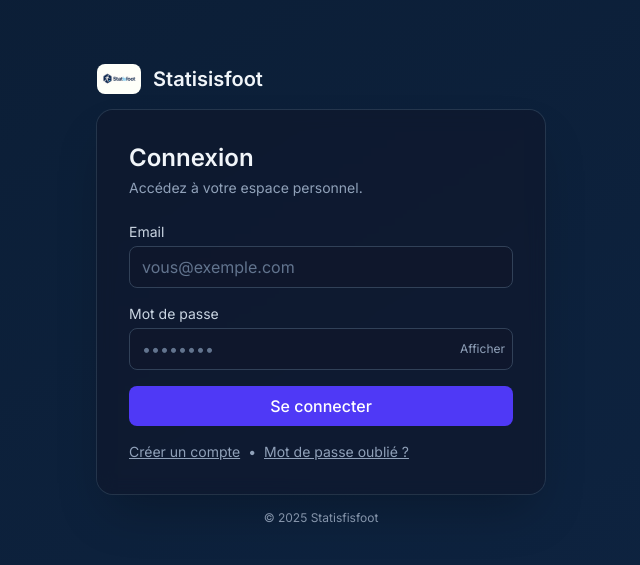
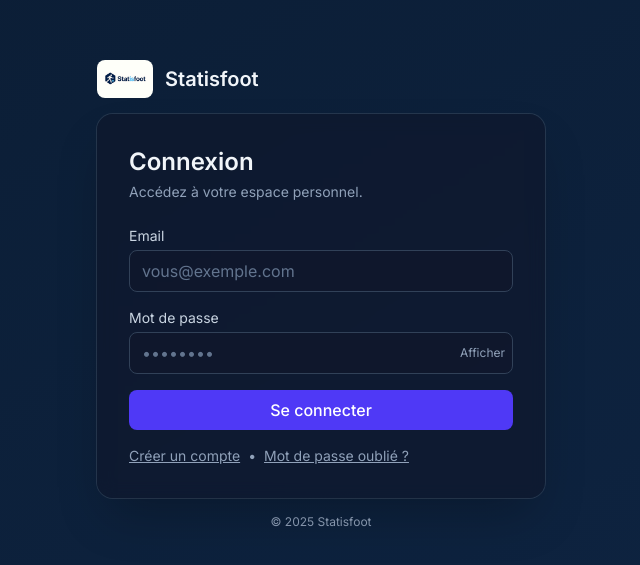
Before and after one commit to mvesankara/statisfoot, a Next.js app: page /login in a window 1280 px wide. Shown: the part 105-670 px from the top of the page, without its empty margins (319-959 px from the left). Built offline with nearby package versions, Linux system fonts and the light colour scheme; no server answers; the database is empty.

Commit message:
Fix auth layout branding copy

```diff
--- a/src/app/(auth)/layout.tsx
+++ b/src/app/(auth)/layout.tsx
@@ -19,13 +19,13 @@ export default function AuthLayout({ children }: { children: ReactNode }) {
           <Image
             src="/brand/statisfoot-logo.jpeg"
             alt="Statisfoot"
-            width={44}
-            height={44}
+            width={56}
+            height={56}
             priority
             className="rounded-lg"
           />
           <div className="text-xl font-semibold">
-            Statis<span className="text-brand-sky">is</span>foot
+            Statis<span className="text-brand-sky">foot</span>
           </div>
         </div>
 
@@ -35,7 +35,7 @@ export default function AuthLayout({ children }: { children: ReactNode }) {
         </div>
 
         <p className="text-center text-xs text-slate-400 mt-4">
-          © {new Date().getFullYear()} Statisf<span className="text-brand-sky">is</span>foot
+          © {new Date().getFullYear()} Statis<span className="text-brand-sky">foot</span>
         </p>
       </div>
     </div>
```
